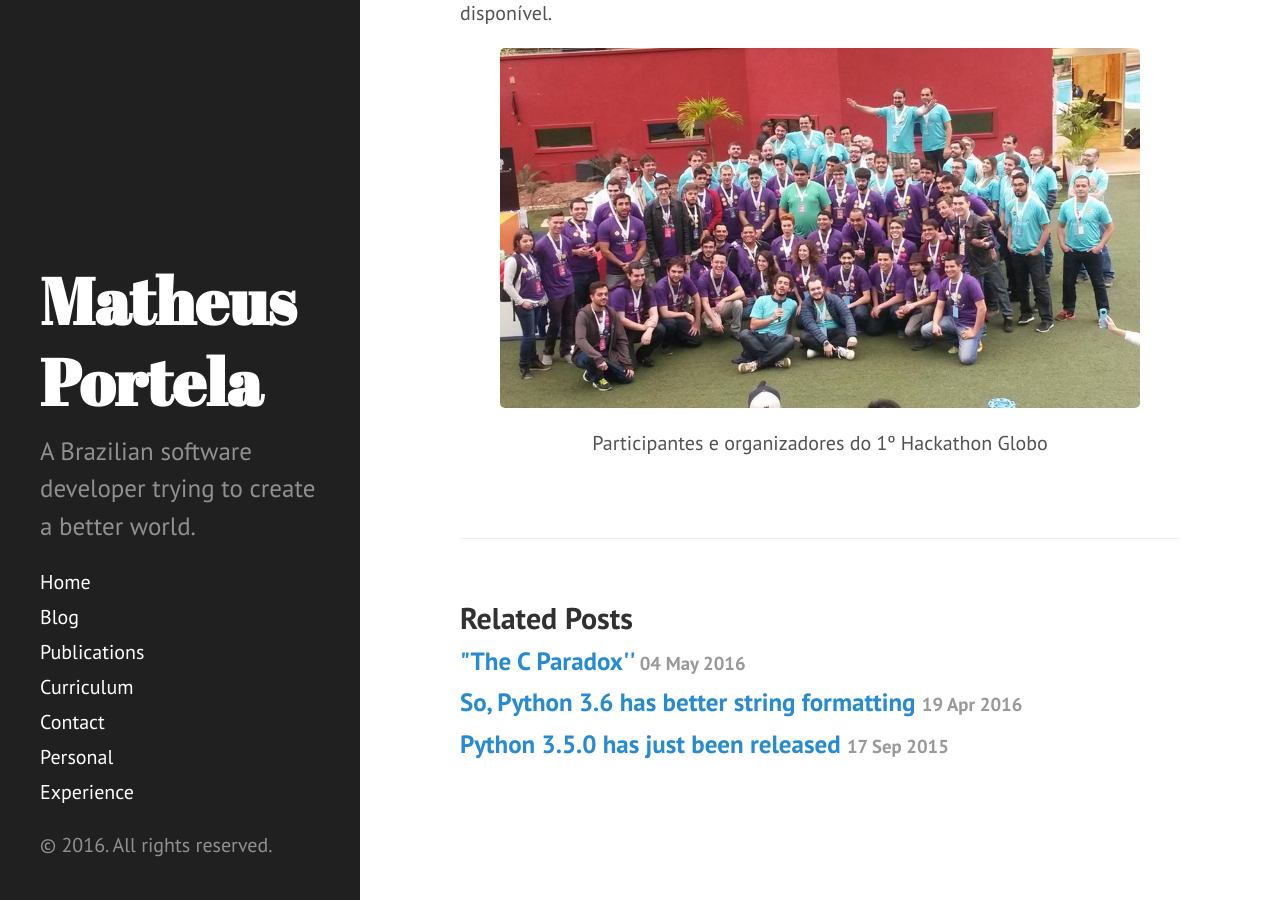
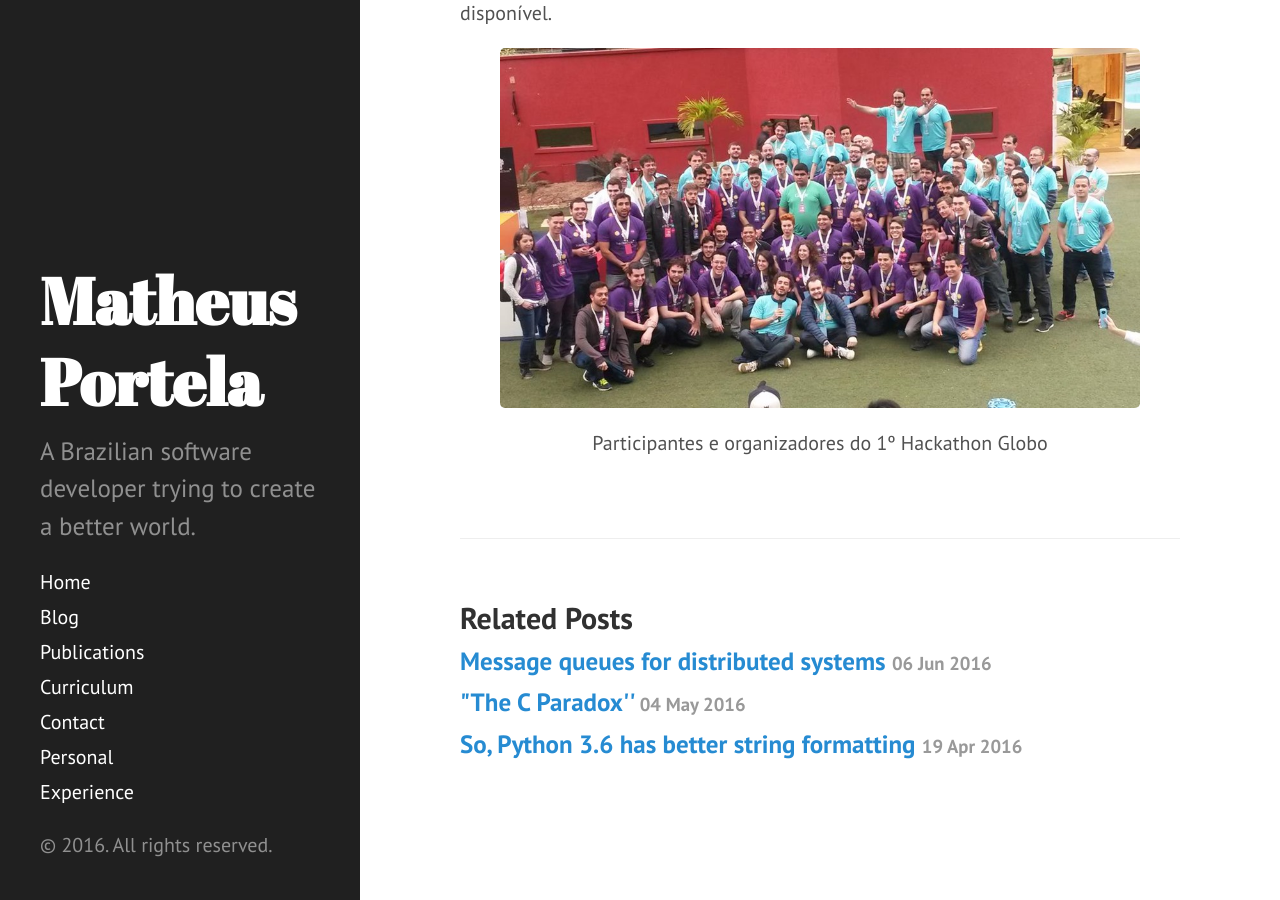
Before and after one commit to matheusportela/matheusportela.github.io, a Jekyll site: the page built from _posts/2015-09-11-hackathon-globo.md, in a window 1280 px wide and 900 px high, scrolled down 3519 px. Built offline with Jekyll 4.4.1, drawn with Linux system fonts in a browser that asks for light colours; some of the changed lines change nothing that is shown.

Commit message:
Publish article on message queues.

```diff
--- /dev/null
+++ b/_posts/2016-06-06-system-decoupling-via-message-queues.md
@@ -0,0 +1,43 @@
+---
+layout: post
+status: publish
+published: true
+title: Message queues for distributed systems
+date: '2016-06-06 21:55:00 +0000'
+date_gmt: '2016-06-07 00:55:00 +0000'
+categories:
+- Software Engineering
+tags:
+- programming
+- message queues
+comments: []
+---
+
+I've been working at Simbiose Ventures for the past six months in some projects that deals with huge amounts of data and that experience has driven me to always think on how the systems will scale in order to accommodate all incoming data without performance degrading as well. For the first time, I had to start thinking in [distributed systems](https://en.wikipedia.org/wiki/Distributed_computing). Soon I noticed that, when creating a distributed system, the first barrier we meet is to define some way to distribute the workload across many processes and computers. This article is on how we use message queues to achieve workload distribution and system decoupling.
+
+The concept of message queues isn't new in the computing world. In fact, I heard this name for the first time when studying Operating Systems at the university. Quoting the book ["Operating System Concepts"](http://www.amazon.com/Operating-System-Concepts-Abraham-Silberschatz/dp/0470128720), we can notice how message queues (a.k.a. message passing) was born for distributed computing.
+
+> Message passing provides a mechanism to allow processes to communicate and to synchronize their actions without sharing the same address space. It is particularly useful in a distributed environment, where the communicating processes may reside on different computers connected by a network. For example, an Internet chat program could be designed so that chat participants communicate with one another by exchanging messages.
+
+Let's make things more concrete by giving an example. When I need to communicate with a friend, I just get my phone and send her a WhatsApp message or an e-mail so I don't have to disturb the person at that exact moment. I can send as many messages as needed as they will be buffered in her phone until she is able to get it and read the messages, taking any action required. This is a message queue between two people communicating with each other, but the same pattern applies to distributed systems.
+
+First, I have a process called **producer** that generates messages to be processed. Then, we have the **message queue** that stores messages in a **queue** - acting as a buffer - and route them to a **consumer**, some process that will process messages. Since a single queue is shared between virtually any number of producers and consumers, we can easily design systems to be scaled up quite easily by simply spawning more processes on more machines as far as they communicate through the same queue.
+
+<center><img src="/assets/images/message_queue.png"></center>
+
+Queues provide asynchronous communication considering that messages are buffered until a consumers is available for processing. Instead of pre-assigning messages to consumers before hand, message queues inherently enhance workload distribution. Point for message queues.
+
+Need to create a fail-proof system that gracefully handles machine failures? Message queues can also help you with that. For instance, [Amazon SQS](https://aws.amazon.com/sqs/) has a [visibility timeout](http://docs.aws.amazon.com/AWSSimpleQueueService/latest/SQSDeveloperGuide/AboutVT.html): a period during which the consumer need to process the message and delete it from the queue. In case the message isn't deleted in viable time - such as when the process is stalled or has died - the message queue automatically routes the message to another consumer. You may even protect yourself from the machine hosting the message queue failing by using queues with replication capabilities, such as [Apache Kafka](https://cwiki.apache.org/confluence/display/KAFKA/Kafka+Replication).
+
+The last point I would like to write about message queues is about system decoupling. Queues are language-agnostic. A process written in Go can produce messages that will be consumed by a Python process without many troubles. Simply use the appropriate libraries and packages and you are ready to go. In fact, even different versions of the system can live happily side-by-side (but don't give yourself headache without reason).
+
+With these points in mind, message queues are my newest friends for designing and implementing distributed systems. I'll left you with some suggestions of message queue systems to take a look.
+
+* [RabbitMQ](https://www.rabbitmq.com/)
+* [ZeroMQ](http://zeromq.org/)
+* [StormMQ](https://en.wikipedia.org/wiki/StormMQ)
+* [Apache ActiveMQ](https://en.wikipedia.org/wiki/Apache_ActiveMQ)
+* [Apache Kafka](http://kafka.apache.org/)
+* [Amazon SQS](http://aws.amazon.com/documentation/sqs/)
+
+Consider using one of them in your next project and please get in touch with me and share your thoughts on the experience.
```
Also changed, not shown: index.md (+1 -0 lines), assets/images/message_queue.png (added).
